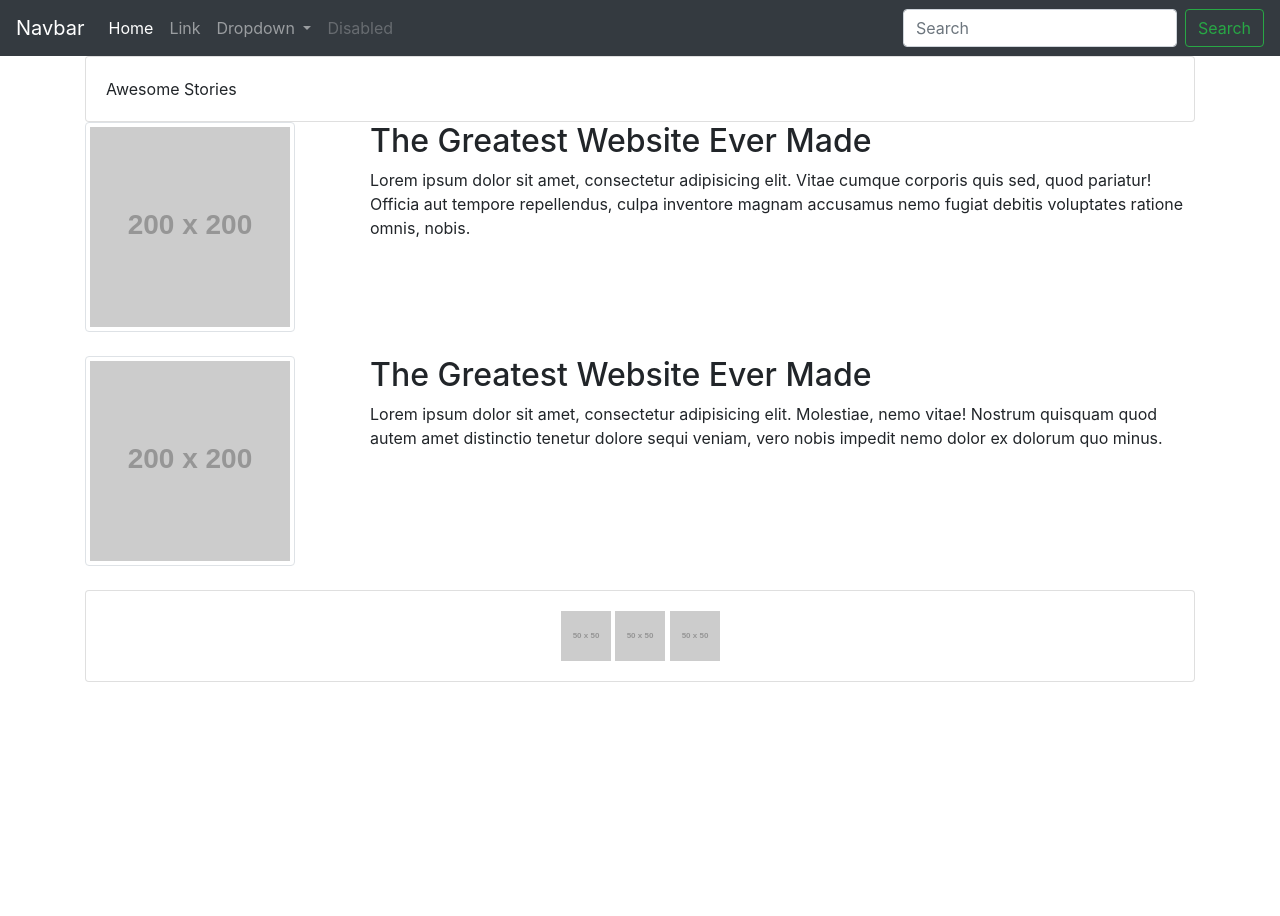
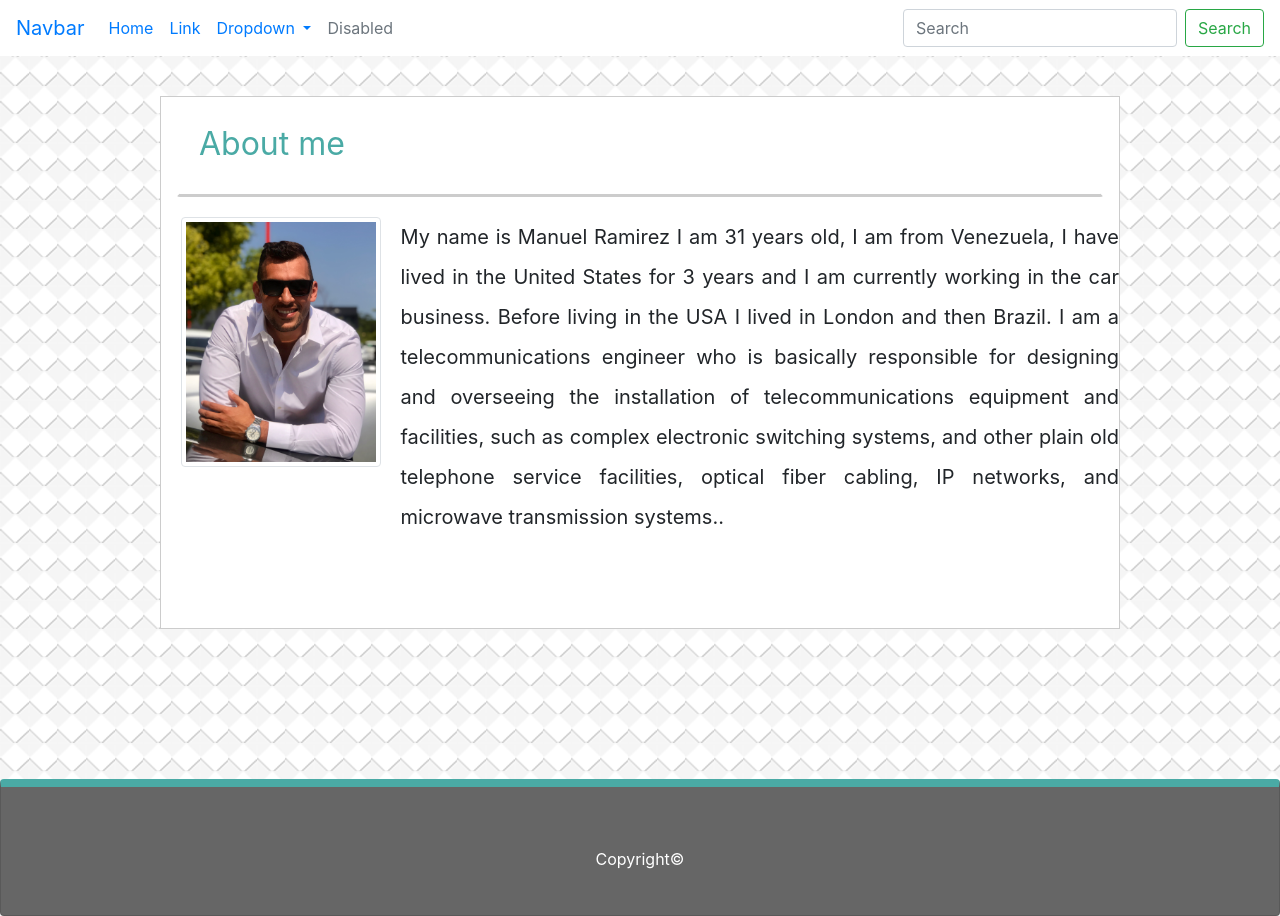
Before and after one commit to manuelr14/HW2ManuelRamirez, a plain HTML site: page index.html in a window 1280 px wide. Before the commit the page ends 800 px from the top, so only its background shows below. Drawn offline with nearby package versions, Linux system fonts and the light colour scheme; placeholder pictures from the web are drawn by us.

Commit message:
progress

```diff
--- a/index.html
+++ b/index.html
@@ -3,20 +3,24 @@
 <html lang="en-us">
 
 <head>
+   <meta charset="UTF-8">
+  <title>My First Website</title>
 
-  <meta charset="UTF-8">
-  <title>My First Website</title>
+
 
   <!-- We need to bring in the bootstrap CSS -->
   <link rel="stylesheet" href="https://maxcdn.bootstrapcdn.com/bootstrap/4.0.0/css/bootstrap.min.css">
-
+  <style>
+        body {
+          background-image:url(assets/images/embossed-diamond.png)             }
+        </style>
 </head>
 
 <body>
 
   <!-- NavBar (copied and pasted from WC3) -->
   <!-- Static navbar -->
-  <nav class="navbar navbar-expand-lg navbar-dark bg-dark">
+  <nav class="navbar navbar-expand-lg navbar-white bg-white">
     <a class="navbar-brand" href="#">Navbar</a>
     <button class="navbar-toggler" data-toggle="collapse" data-target="#navbarSupportedContent" aria-controls="navbarSupportedContent" aria-expanded="false" aria-label="Toggle navigation">
       <span class="navbar-toggler-icon"></span>
@@ -53,46 +57,60 @@
   </nav>
 
   <!-- Main Body goes in Container -->
-  <div class="container">
+  <div class="container" style="max-width: 960px;
+   border:solid; border-width: 1px; border-color:#cccccc; margin-top:40px; background: white;">
     <div class="row">
-      <div class="col-lg-12">
+      <div class="col-lg-12" >
       <!-- The content in this div gets wrapped in a card -->
-        <div class="card">
-          <div class="card-body">
-            Awesome Stories
+        <div class="card"style="color:#4aaaa5;
+        border-bottom: #cccccc;
+        border-top: white;
+        border-right: white;
+        border-left: white;
+        height: 100px;
+        border-style: solid;">
+          <div class="card-body" style=" font-size: 32px;">
+            About me
           </div>
         </div>
       </div>
     </div>
     <div class="row">
-      <div class="col-lg-3">
-        <img class="img img-thumbnail" src="http://placehold.it/200x200">
+      <div class="col-lg-3"style="padding: 20px 20px 20px 20px;">
+        <img class="img img-thumbnail" src="assets/images/profilepicture.jpg" alt="my profile picture" >
       </div>
-      <div class="col-lg-9">
-        <h2>The Greatest Website Ever Made</h2>
-        <p>Lorem ipsum dolor sit amet, consectetur adipisicing elit. Vitae cumque corporis quis sed, quod pariatur! Officia aut tempore repellendus, culpa inventore magnam accusamus nemo fugiat debitis voluptates ratione omnis, nobis.</p>
-      </div>
-    </div>
-    <br>
-    <div class="row">
-      <div class="col-lg-3">
-        <img class="img img-thumbnail" src="http://placehold.it/200x200">
-      </div>
-      <div class="col-lg-9">
-        <h2>The Greatest Website Ever Made</h2>
-        <p>Lorem ipsum dolor sit amet, consectetur adipisicing elit. Molestiae, nemo vitae! Nostrum quisquam quod autem amet distinctio tenetur dolore sequi veniam, vero nobis impedit nemo dolor ex dolorum quo minus.</p>
+      <div class="col-lg-9" style="padding:20px 0px 50px 0px;     text-align: justify;
+      font-size:20px;
+      line-height: 40px;">
+
+        <p>My name is Manuel Ramirez I am 31 years old, I am from Venezuela, I have lived in the United States for 3 years and I am currently working in the car business. Before living in the USA I lived in London and then Brazil. I am a telecommunications engineer who is basically responsible for designing and overseeing the installation of telecommunications equipment and facilities, such as complex electronic switching systems, and other plain old telephone service facilities, optical fiber cabling, IP networks, and microwave transmission systems..</p>
       </div>
     </div>
     <br>
     <div class="row">
       <div class="col-lg-12">
+    </div>
+</div>
+</div>
+</div>
+</div>
+</div>
+
+    <div class="row">
+      <div class="col-lg-12" >
         <!-- The content in this div gets wrapped in a card -->
-        <div class="card">
+        <div class="card" style="border-top: 8px solid #4aaaa5;
+        padding-top: 40px;
+        padding-bottom: 8px;
+        width: 100%;
+        background-color:#666666;
+        margin-top: 150px;
+        text-align: center;
+        color:white;">
           <div class="card-body">
             <div class="text-center">
-              <img class="" src="http://placehold.it/50x50" alt="">
-              <img class="" src="http://placehold.it/50x50" alt="">
-              <img class="" src="http://placehold.it/50x50" alt="">
+
+                   <p>Copyright&#169</p>
             </div>
           </div>
         </div>
```
